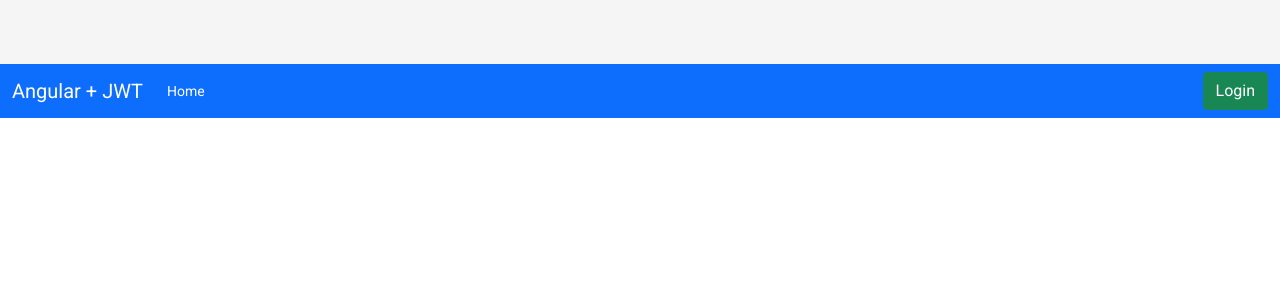
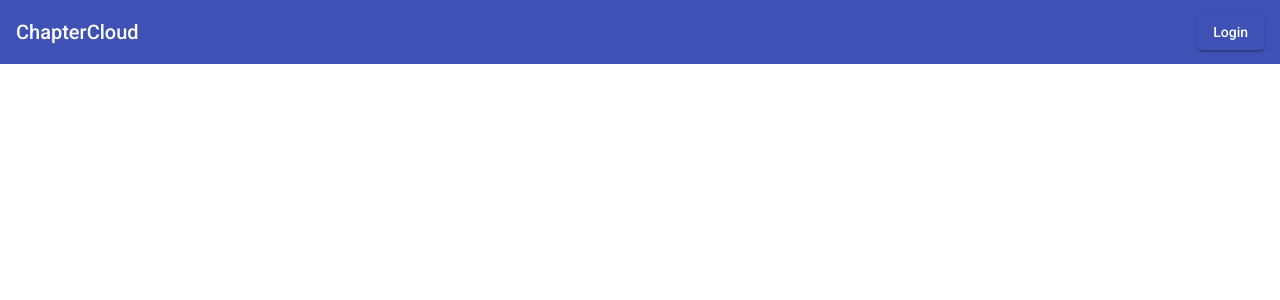
Before and after one commit to Daniel-r-r/RomeroTFC, an Angular app in the folder Romero_ecommerce_front/: page / in a window 1280 px wide. Shown: the top 300 px of the page. Built offline with nearby package versions, Linux system fonts and the light colour scheme.

Commit message:
Adaptación angular material para el login/logout

```diff
--- a/Romero_ecommerce_front/src/app/app.module.ts
+++ b/Romero_ecommerce_front/src/app/app.module.ts
@@ -17,6 +17,8 @@ import { AuthInterceptor } from './_auth/auth.interceptor';
 import { UserService } from './_services/user.service';
 import { BrowserAnimationsModule } from '@angular/platform-browser/animations';
 import {MatToolbarModule} from '@angular/material/toolbar';
+import {MatButtonModule} from '@angular/material/button';
+
 
 
 @NgModule({
@@ -36,7 +38,8 @@ import {MatToolbarModule} from '@angular/material/toolbar';
     HttpClientModule,
     RouterModule,
     BrowserAnimationsModule,
-    MatToolbarModule
+    MatToolbarModule,
+    MatButtonModule
   ],
   providers: [
     AuthGuard,
--- a/Romero_ecommerce_front/src/app/header/header.component.css
+++ b/Romero_ecommerce_front/src/app/header/header.component.css
@@ -0,0 +1,4 @@
+.space-buttons{
+    flex: 1 1 auto;
+
+}
--- a/Romero_ecommerce_front/src/app/header/header.component.html
+++ b/Romero_ecommerce_front/src/app/header/header.component.html
@@ -1,10 +1,21 @@
-<mat-toolbar color ="bg-primary">
+<mat-toolbar color ="primary">
+  <span>
+    ChapterCloud
+  </span>
+  <span class="space-buttons"></span>
+
+   <button *ngIf="! isLoggedIn()" routerLink="/login" mat-raised-button color="primary">
+    Login
+   </button>
+   <button *ngIf="isLoggedIn()" (click)="logout()" mat-raised-button color="warn">
+    Logout
+   </button>
 
 </mat-toolbar>
 
 
 
-<nav class="navbar navbar-expand-lg navbar-dark bg-primary">
+<!-- <nav class="navbar navbar-expand-lg navbar-dark bg-primary">
     <div class="container-fluid">
       <a class="navbar-brand" href="#">Angular + JWT</a>
       <button class="navbar-toggler" type="button" data-bs-toggle="collapse" data-bs-target="#navbarSupportedContent" aria-controls="navbarSupportedContent" aria-expanded="false" aria-label="Toggle navigation">
@@ -31,4 +42,4 @@
         <button *ngIf="isLoggedIn()" type="button" class="btn btn-danger" (click)="logout()" >Logout</button>
       </div>
     </div>
-  </nav>
+  </nav> -->
```
